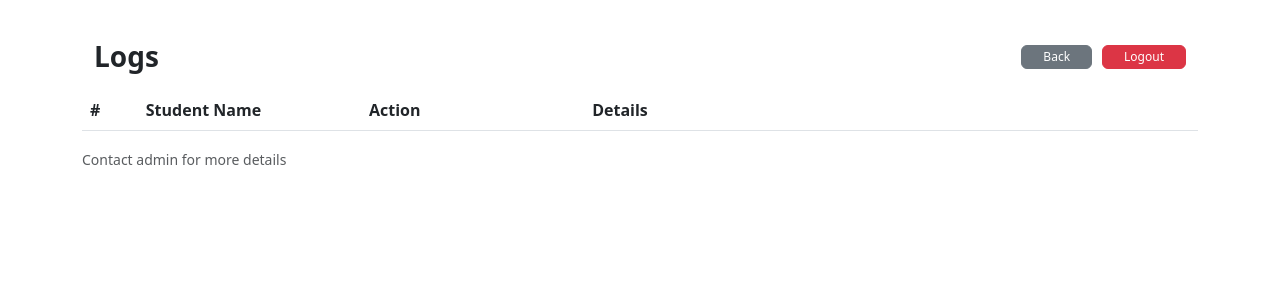
After one commit to Nithunraj/teacher_portal, a Django app: page /accounts/logs/ in a window 1280 px wide. The commit adds this page. Shown: the top 300 px of the page. Run offline with Django 4.2, Linux system fonts and the light colour scheme; lists and menus that the app fills with data are empty.

Commit message:
logs_screen

```diff
--- a/accounts/models.py
+++ b/accounts/models.py
@@ -78,8 +78,10 @@ class StudentDetails(models.Model):
 class AuditLog(models.Model):
     user = models.ForeignKey(User, on_delete=models.SET_NULL, null=True)
     student_id = models.PositiveIntegerField()
+    student_name = models.CharField(max_length=50)
     action = models.CharField(max_length=50)
+    details = models.TextField(blank=True, null=True)
     timestamp = models.DateTimeField(auto_now=True)
 
     def __str__(self):
-        return self.name
+        return self.user
--- a/accounts/urls.py
+++ b/accounts/urls.py
@@ -9,4 +9,5 @@ urlpatterns = [
     path('add_student/',views.add_student, name='add_student'),
     path('update_student/<int:pk>/',views.update_student, name='update_student'),
     path('delete_student/<int:pk>/',views.delete_student, name='delete_student'),
+    path('logs/',views.logs, name='logs'),
 ]
--- a/accounts/views.py
+++ b/accounts/views.py
@@ -1,17 +1,42 @@
 from django.shortcuts import render, HttpResponse, redirect, get_object_or_404
+from django.views.decorators.cache import never_cache
 from .forms import UserForm, StudentForm
 from .models import User, StudentDetails, AuditLog
 from django.contrib import messages, auth
 from .utils import verify_password, get_user_session, calculate_new_marks, hash_password
+from django.contrib.auth.decorators import login_required
+from functools import wraps
 
 # Create your views here.
-def log_in_audit(user,action,student_id):
+def log_in_audit(log_details):
     AuditLog.objects.create(
-                user=user,
-                action=action,
-                student_id=student_id,
+                user=log_details['user'],
+                action=log_details['action'],
+                student_name = log_details['student_name'],
+                student_id=log_details['student_id'],
+                details = log_details['details'],
             )
     return "Logged Successfully"
+
+def superuser_login(request, username, password):
+    user = auth.authenticate(username=username,password=password)
+    if user is not None:
+        auth.login(request,user)
+        messages.success(request, "You are now logged in!")
+        return '/admin/'
+    else:
+        messages.error(request, "Invalid login credentials")
+        return 'login'
+
+def session_login_required(view_func):
+    @wraps(view_func)
+    def wrapper(request, *args, **kwargs):
+        print("Checking session...")
+        if not request.session.get('user_id'):
+            return redirect('login')  # your login URL name
+        print("Has session")
+        return view_func(request, *args, **kwargs)
+    return wrapper
 
 def login(request):
     if request.method == 'POST':
@@ -25,8 +50,8 @@ def login(request):
             return HttpResponse("Invalid username or password")
 
         if user.is_superuser:
-            return redirect('/admin/')
-
+           redirect_val = superuser_login(request, username, password)
+           return redirect(redirect_val)
 
         elif verify_password(user.password, password):
             request.session['user_id'] = user.id
@@ -64,7 +89,8 @@ def logout(request):
     messages.info(request, 'You are logged out.')
     return redirect('home')
 
-
+@never_cache
+@session_login_required
 def dashboard(request):
     user_id = request.session.get('user_id')
 
@@ -87,15 +113,17 @@ def add_student(request):
     user = get_object_or_404(User, id=user_id)
 
     if request.method == 'POST':
-        name = request.POST['name'].capitalize()
-        subject = request.POST['subject'].capitalize()
+        name = request.POST['name'].strip().title()
+        subject = request.POST['subject'].strip().title()
         mark = request.POST['mark']
 
-        student = StudentDetails.objects.filter(name=name, subject=subject)
+        print(name)
+        student = StudentDetails.objects.filter(name__iexact=name, subject__iexact=subject)
         if student.exists():
             for data in student:
                 student_id = data.id
-                mark_calculation, updated_mark = calculate_new_marks(mark, data.mark)
+                previous_mark = data.mark
+                mark_calculation, updated_mark = calculate_new_marks(mark, previous_mark)
                 if mark_calculation == 'Exceeds':
                     messages.error(request, "Student already exits - Failed to update - Exceeds 100")
                 elif mark_calculation == 'Below':
@@ -103,7 +131,14 @@ def add_student(request):
                 else:
                     messages.success(request, "Student already exits - successfully updated the mark")
                     data.mark = updated_mark
-                    log_in_audit(user, 'updated', student_id)
+                    log_details = {
+                        'user': user,
+                        'action': 'Updated',
+                        'student_name':data.name,
+                        'student_id':student_id,
+                        'details':'Student ' + str(data.subject) + ' mark is updated from ' + str(previous_mark) + ' to ' + str(updated_mark)
+                    }
+                    log_in_audit(log_details)
                     data.save()
 
         else:
@@ -137,7 +172,14 @@ def update_student(request, pk):
             form = StudentForm(form_data, instance=student)
             if form.is_valid():
                 form.save()
-                log_in_audit(user, 'updated', pk)
+                log_details = {
+                    'user': user,
+                    'action': 'Updated',
+                    'student_name':student.name,
+                    'student_id':pk,
+                    'details':'Student details has been updated'
+                }
+                log_in_audit(log_details)
                 messages.success(request, "Student details sucessfully updated!")
     return redirect("dashboard")
 
@@ -147,5 +189,22 @@ def delete_student(request, pk):
 
     student = get_object_or_404(StudentDetails, id=pk)
     student.delete()
-    log_in_audit(user, 'Deleted', pk)
+    log_details = {
+        'user': user,
+        'action': 'Deleted',
+        'student_name':student.name,
+        'student_id':pk,
+        'details':'Student data from ' + str(student.subject) + ' has been deleted'
+    }
+    log_in_audit(log_details)
+    messages.success(request, "Student from sucessfully deleted!")
     return  redirect("dashboard")
+
+def logs(request):
+    log_details = AuditLog.objects.all()
+
+    context = {
+        'logs' : log_details,
+    }
+
+    return render(request, 'accounts/logs.html', context)
--- a/templates/accounts/dashboard.html
+++ b/templates/accounts/dashboard.html
@@ -14,8 +14,9 @@
         <div class="container py-3">
         <div class="d-flex justify-content-between align-items-center">
             <h1 class="h3 fw-bold mb-0">Student Marks</h1>
-            <div>
-            <a href="{% url 'logout' %}" class="text-decoration-none text-danger fw-medium">Logout</a>
+            <div class="d-flex justify-content-start align-items-center" style="margin-left: 20px; gap: 10px;">
+                <a href="{% url 'logs' %}" class="btn btn-secondary fw-medium">Logs</a>
+                <a href="{% url 'logout' %}" class="btn btn-danger fw-medium">Logout</a>
             </div>
         </div>
         </div>
--- /dev/null
+++ b/templates/accounts/logs.html
@@ -0,0 +1,47 @@
+{% load static %}
+<!DOCTYPE html>
+<html lang="en">
+<head>
+    <meta charset="UTF-8">
+    <title>Bootstrap Table</title>
+    <!-- Bootstrap CDN (you can replace with a local file if needed) -->
+    <link href="https://cdn.jsdelivr.net/npm/bootstrap@5.3.0/dist/css/bootstrap.min.css" rel="stylesheet">
+    <link rel="stylesheet" href="{% static 'css/custom.css' %}">
+    <script src="https://cdn.jsdelivr.net/npm/bootstrap@5.3.0/dist/js/bootstrap.bundle.min.js"></script>
+</head>
+<body>
+    <div class="container mt-4">
+        <div class="container py-3">
+        <div class="d-flex justify-content-between align-items-center">
+            <h1 class="h3 fw-bold mb-0">Logs</h1>
+            <div class="d-flex justify-content-start align-items-center" style="margin-left: 20px; gap: 10px;">
+                <a href="{% url 'dashboard' %}" class="btn btn-secondary fw-medium">Back</a>
+                <a href="{% url 'logout' %}" class="btn btn-danger fw-medium">Logout</a>
+            </div>
+        </div>
+        </div>
+        <table class="table">
+            <thead>
+                <tr>
+                    <th scope="col" style="width: 5%;">#</th>
+                    <th scope="col" style="width: 20%;">Student Name</th>
+                    <th scope="col" style="width: 20%;">Action</th>
+                    <th scope="col" style="width: 55%;">Details</th>
+                </tr>
+            </thead>
+            <tbody>
+                {% for log in logs %}
+                    <tr>
+                    <th scope="row">{{ forloop.counter }}</th>
+                    <td>{{ log.student_name }}</td>
+                    <td>{{ log.action }}</td>
+                    <td>{{ log.details }}</td>
+                    </tr>
+                {% endfor %}
+            </tbody>
+        </table>
+        <small class="text-muted">Contact admin for more details</small>
+    </div>
+    {% include "includes/alerts.html" %}
+</body>
+</html>
```
Also changed, not shown: 1 other file.
